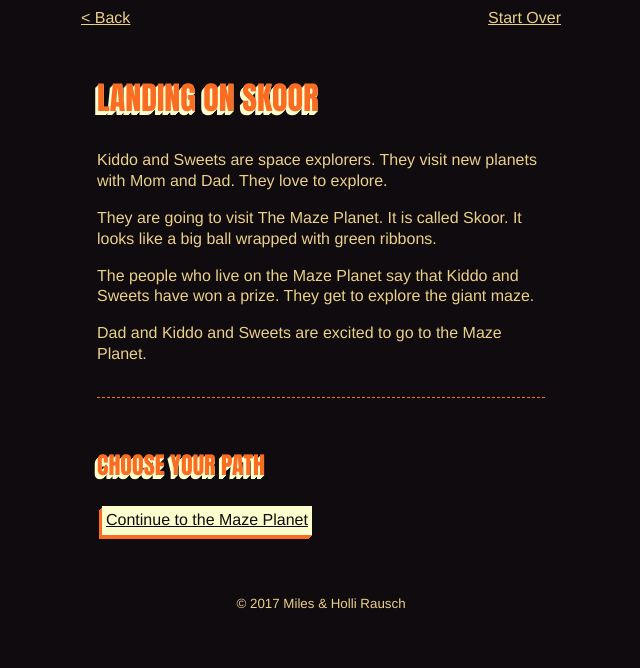
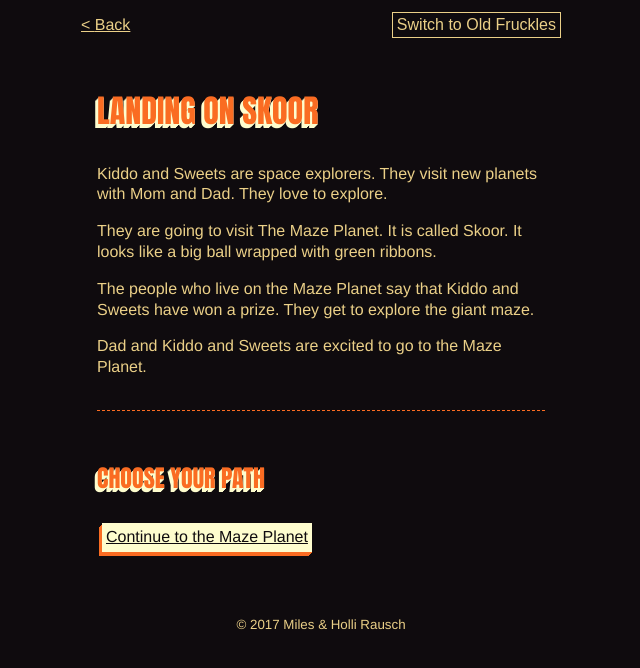
Before and after one commit to awayken/2017-christmas-card, a Nuxt app: page /landing-on-skoor in a window 1280 px wide. Shown: the top 668 px of the page, without its empty margins (319-959 px from the left). Built offline with nearby package versions, Linux system fonts and the light colour scheme.

Commit message:
Add reading level toggle to navigation

```diff
--- a/assets/app.css
+++ b/assets/app.css
@@ -16,6 +16,17 @@ a,
 button,
 input {
   color: currentColor;
+}
+
+button,
+input {
+  appearance: none;
+  background: none;
+  border: 1px solid currentColor;
+  border-radius: 0;
+  font-size: 1em;
+  padding: 3px 4px;
+  text-decoration: none;
 }
 
 main {
--- a/components/Navigation.vue
+++ b/components/Navigation.vue
@@ -1,14 +1,26 @@
 <template>
   <nav class="container">
     <nuxt-link to="/" class="back">Back</nuxt-link>
-    <a href="/">Start Over</a>
+    <ReadingLevelToggle :currentLevel="$store.state.readingLevel" :readingLevels="$store.state.readingLevels" />
   </nav>
 </template>
 
+<script>
+  import ReadingLevelToggle from '~/components/ReadingLevelToggle.vue'
+
+  export default {
+    components: {
+      ReadingLevelToggle
+    }
+  }
+</script>
+
 <style>
   nav {
+    align-items: center;
     display: flex;
     justify-content: space-between;
+    padding: 4px 0;
   }
 
   .back::before {
--- /dev/null
+++ b/components/ReadingLevelToggle.Vue
@@ -0,0 +1,24 @@
+<template>
+  <button class="toggle" @click.prevent="$store.commit('setReadingLevel', otherLevel)">Switch to {{ otherLevelText }}</button>
+</template>
+
+<script>
+  export default {
+    props: ['currentLevel', 'readingLevels'],
+    computed: {
+      otherLevel: function () {
+        for (let level in this.readingLevels) {
+          if (level !== this.currentLevel) {
+            return level
+          }
+        }
+      },
+      otherLevelText: function () {
+        return this.readingLevels[this.otherLevel]
+      }
+    }
+  }
+</script>
+
+<style>
+</style>
--- a/store/index.js
+++ b/store/index.js
@@ -3,7 +3,11 @@ import Vuex from 'vuex'
 const createStore = () => {
   return new Vuex.Store({
     state: {
-      readingLevel: 'young'
+      readingLevel: 'young',
+      readingLevels: {
+        young: 'Young Fruckles',
+        old: 'Old Fruckles'
+      }
     },
     mutations: {
       setReadingLevel (state, newReadingLevel) {
```
